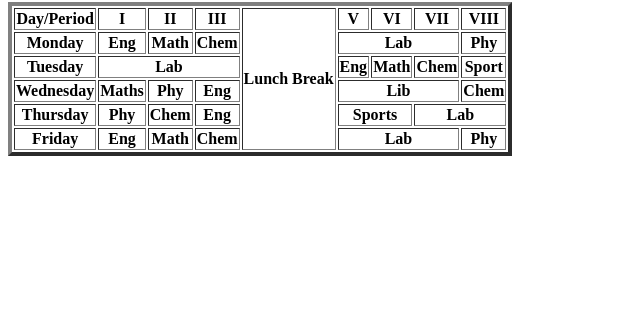
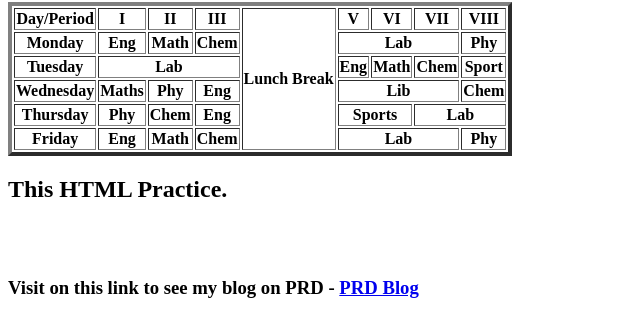
Before and after one commit to Vedant7229/chaicode-projects, a plain HTML site: page about-html-and-prd/index.html in a window 1280 px wide. Shown: the part 78-414 px from the top of the page, without its empty margins (0-640 px from the left). Drawn offline with Linux system fonts and the light colour scheme.

Commit message:
Added PRD Blog link in html file

```diff
--- a/about-html-and-prd/index.html
+++ b/about-html-and-prd/index.html
@@ -68,5 +68,9 @@
     </tr>
 
 </table>
+
+<h2>This HTML Practice.</h2>
+<br><br>
+<h3>Visit on this link to see my blog on PRD - <a href="https://bitbybitblog.hashnode.dev/prd-guide" target="_blank">PRD Blog</a> </h3>
 </body>
 </html>
```
